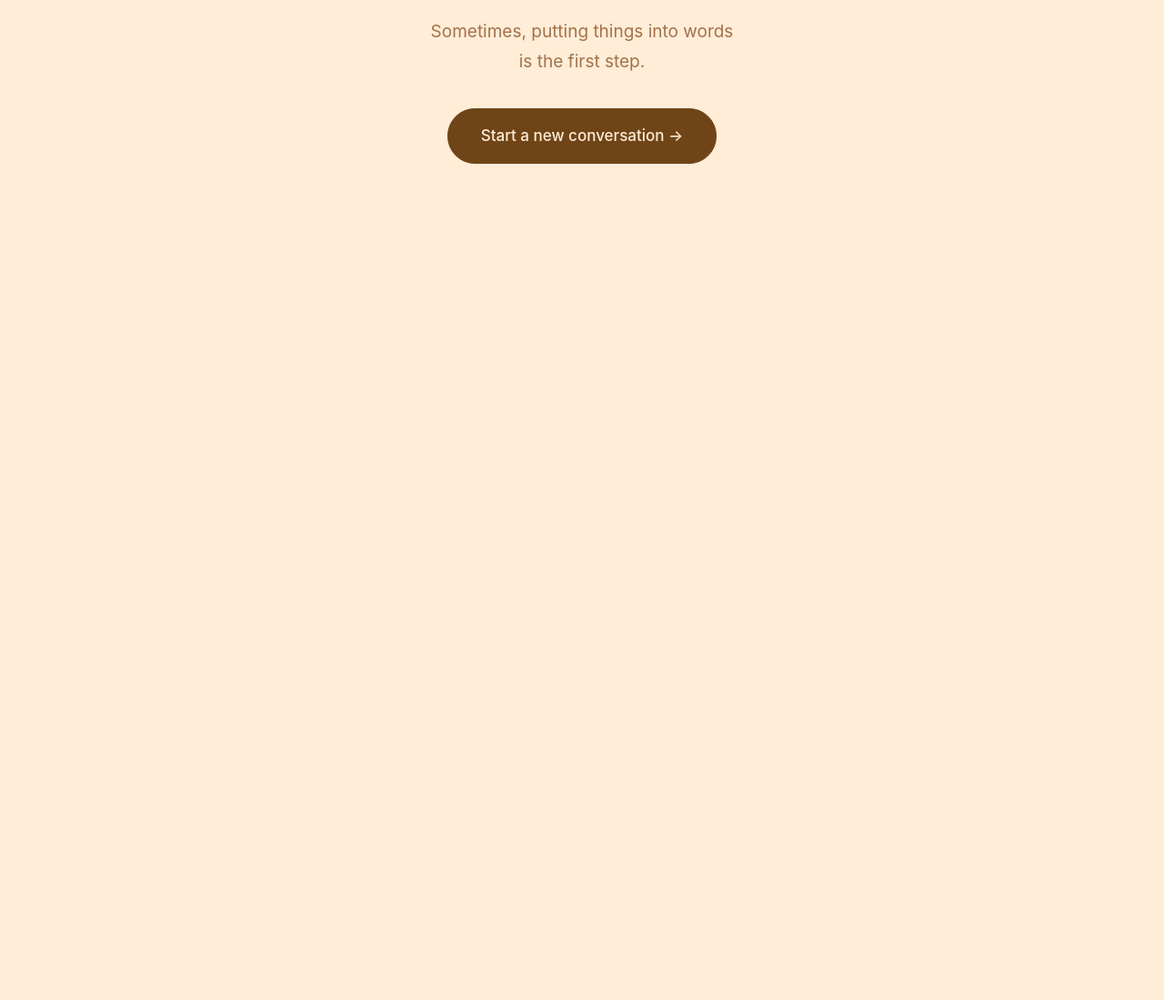
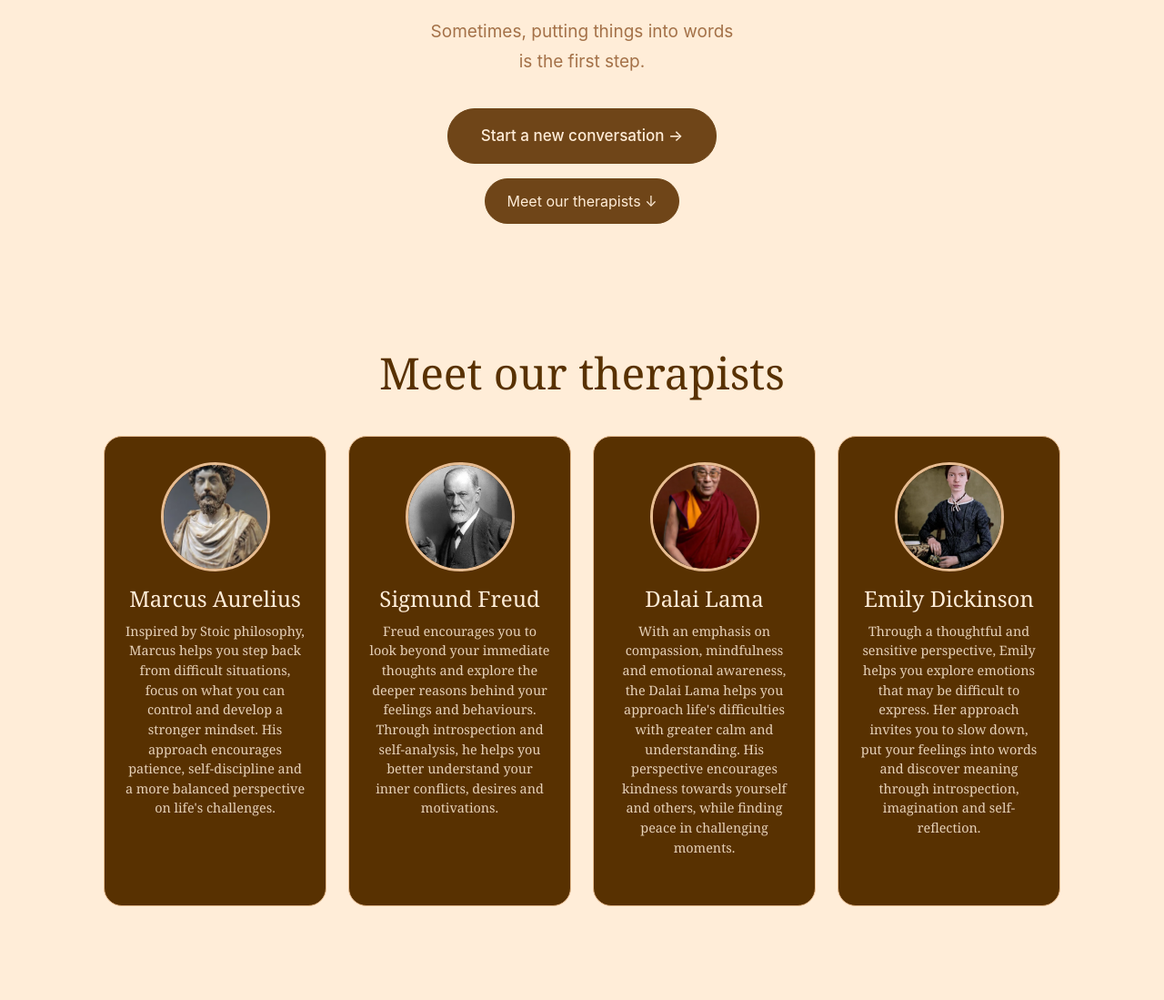
Before and after one commit to tristancoutenspro-jpg/FREUD, a Rails app: page / in a window 1280 px wide. Shown: the part 620-1719 px from the top of the page at 91% size. Before the commit the page ends 800 px from the top, so only its background shows below. Run offline with Rails 7, Linux system fonts and the light colour scheme; the visitor is signed in with stand-in values (Sample User, id 1); data comes from the database, SQL or seed files in the repository; style sheets or scripts are compiled from the project's sources; some libraries are stand-ins or nearby versions.

Commit message:
cards done

```diff
--- a/app/assets/stylesheets/application.scss
+++ b/app/assets/stylesheets/application.scss
@@ -44,7 +44,7 @@ body {
   position: relative;
   z-index: 2;
   padding-top: 55px;
-  padding-bottom: 250px;
+  padding-bottom: 75px;
 }
 
 .freud-logo {
--- a/app/assets/stylesheets/pages/_home.scss
+++ b/app/assets/stylesheets/pages/_home.scss
@@ -69,3 +69,70 @@
   box-shadow: none;
   border-color: var(--freud-tan);
 }
+
+.therapists-section {
+  max-width: 1100px;
+  margin: 0 auto;
+  padding: 60px 24px 80px;
+}
+
+.therapists-title {
+  font-family: Georgia, serif;
+  color: var(--freud-dark);
+  text-align: center;
+  font-size: 3rem;
+  margin-bottom: 40px;
+}
+
+.therapist-card {
+  height: 105%;
+  background-color: var(--freud-dark);
+  border: 1px solid var(--freud-tan);
+  border-radius: 20px;
+  padding: 28px 22px;
+  text-align: center;
+  transition: 0.2s ease;
+
+}
+
+.therapist-card:hover {
+  transform: translateY(-4px);
+  box-shadow: 0 8px 22px rgba(0, 0, 0, 0.2);
+}
+
+.therapist-photo {
+  width: 120px;
+  height: 120px;
+  object-fit: cover;
+  border-radius: 50%;
+  border: 3px solid var(--freud-tan);
+  margin-bottom: 16px;
+}
+
+.therapist-name {
+  font-family: Georgia, serif;
+  color: var(--freud-cream);
+  margin-bottom: 10px;
+}
+
+.therapist-bio {
+  color: var(--freud-cream);
+  opacity: 0.85;
+  font-size: 0.9rem;
+  line-height: 1.5;
+  margin: 0;
+  font-family: Georgia, serif;
+}
+html {
+  scroll-behavior: smooth;
+}
+
+.therapists-link {
+  display: inline-block;
+  margin-top: 16px;
+  text-decoration: none;
+}
+
+.therapists-section {
+  scroll-margin-top: 80px;
+}
--- a/app/controllers/pages_controller.rb
+++ b/app/controllers/pages_controller.rb
@@ -1,5 +1,7 @@
 class PagesController < ApplicationController
   def home
     @chats = current_user.chats
+    @therapists = Therapist.all
+
   end
 end
--- a/app/views/pages/home.html.erb
+++ b/app/views/pages/home.html.erb
@@ -21,7 +21,8 @@
     data-bs-toggle="modal" data-bs-target="#newChatModal">
     Start a new conversation →
   </button>
-
+  <br>
+    <a href="#therapists" class="btn-freud therapists-link">Meet our therapists ↓</a>
 </main>
 
 </div>
@@ -45,3 +46,46 @@
     </div>
   </div>
 </div>
+
+
+
+  <div class="therapists-section" id="therapists">
+  <h3 class="therapists-title">Meet our therapists</h3>
+  <div class="row g-4 justify-content-center">
+
+    <div class="col-12 col-md-6 col-lg-3">
+      <div class="therapist-card">
+        <%= image_tag "marcus-aurelius.jpg", class: "therapist-photo"%>
+        <h4 class="therapist-name">Marcus Aurelius</h4>
+        <p class="therapist-bio">Inspired by Stoic philosophy, Marcus helps you step back from difficult situations, focus on what you can control and develop a stronger mindset. His approach encourages patience, self-discipline and a more balanced perspective on life's challenges.</p>
+
+      </div>
+    </div>
+
+    <div class="col-12 col-md-6 col-lg-3">
+      <div class="therapist-card">
+        <%= image_tag "sigmund-freud.jpg", class: "therapist-photo"%>
+        <h4 class="therapist-name">Sigmund Freud</h4>
+          <p class="therapist-bio">Freud encourages you to look beyond your immediate thoughts and explore the deeper reasons behind your feelings and behaviours. Through introspection and self-analysis, he helps you better understand your inner conflicts, desires and motivations.</p>
+      </div>
+    </div>
+
+    <div class="col-12 col-md-6 col-lg-3">
+      <div class="therapist-card">
+        <%= image_tag "dalai-lama.jpg", class: "therapist-photo"%>
+        <h4 class="therapist-name">Dalai Lama</h4>
+          <p class="therapist-bio">With an emphasis on compassion, mindfulness and emotional awareness, the Dalai Lama helps you approach life's difficulties with greater calm and understanding. His perspective encourages kindness towards yourself and others, while finding peace in challenging moments.</p>
+      </div>
+    </div>
+
+    <div class="col-12 col-md-6 col-lg-3">
+      <div class="therapist-card">
+        <%= image_tag "emily-dickinson.jpg", class: "therapist-photo"%>
+        <h4 class="therapist-name">Emily Dickinson</h4>
+        <p class="therapist-bio">Through a thoughtful and sensitive perspective, Emily helps you explore emotions that may be difficult to express. Her approach invites you to slow down, put your feelings into words and discover meaning through introspection, imagination and self-reflection.</p>      </div>
+    </div>
+
+  </div>
+</div>
+<br>
+<br>
```
Also changed, not shown: app/assets/images/dalai-lama.jpg (added), app/assets/images/emily-dickinson.jpg (added), app/assets/images/marcus-aurelius.jpg (added), app/assets/images/sigmund-freud.jpg (added).
